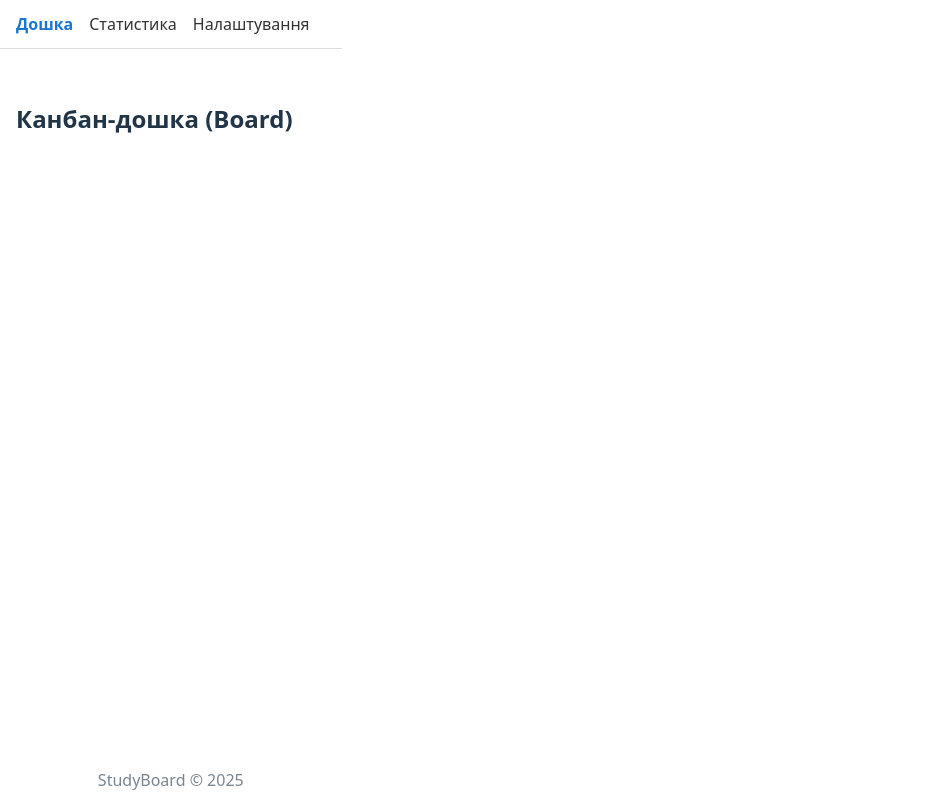
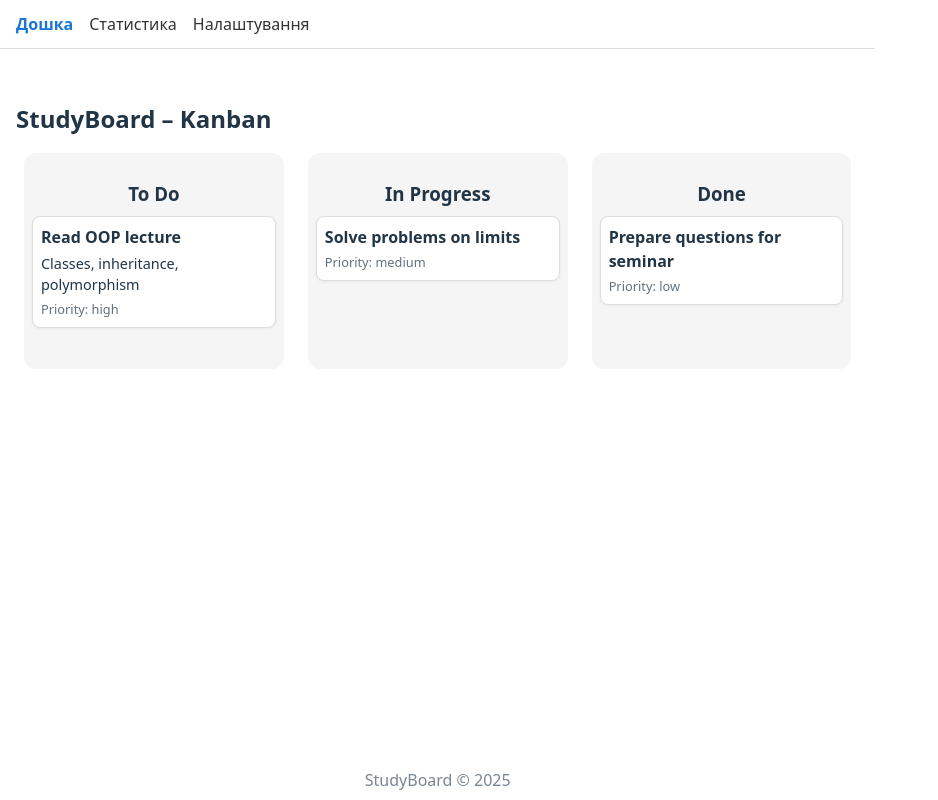
Before and after one commit to gachibasers/lab3.sem1, a React (Vite) app in the folder studyboard/: page / in a window 1280 px wide. Shown: the whole page, without its empty margins (0-938 px from the left). Built offline with nearby package versions, Linux system fonts and the light colour scheme.

Commit message:
Add domain model and basic Kanban board

```diff
--- /dev/null
+++ b/package.json
@@ -0,0 +1,5 @@
+{
+  "dependencies": {
+    "zustand": "^5.0.9"
+  }
+}
--- a/studyboard/src/components/board/BoardPage.jsx
+++ b/studyboard/src/components/board/BoardPage.jsx
@@ -1,3 +1,21 @@
+import { useBoardStore } from "../../state/useBoardStore.js";
+import Column from "./Column.jsx";
+
 export default function BoardPage() {
-  return <h2>Канбан-дошка (Board)</h2>;
+  const board = useBoardStore((state) => state.board);
+
+  const todoTasks = board.getTasksByStatus("todo");
+  const inProgressTasks = board.getTasksByStatus("in-progress");
+  const doneTasks = board.getTasksByStatus("done");
+
+  return (
+    <div>
+      <h2 style={{ marginBottom: "16px" }}>StudyBoard – Kanban</h2>
+      <div style={{ display: "flex", gap: "8px" }}>
+        <Column title="To Do" tasks={todoTasks} />
+        <Column title="In Progress" tasks={inProgressTasks} />
+        <Column title="Done" tasks={doneTasks} />
+      </div>
+    </div>
+  );
 }
--- a/studyboard/src/components/board/Column.jsx
+++ b/studyboard/src/components/board/Column.jsx
@@ -0,0 +1,25 @@
+import TaskCard from "./TaskCard.jsx";
+
+export default function Column({ title, tasks }) {
+  return (
+    <div
+      style={{
+        flex: 1,
+        margin: "0 8px",
+        backgroundColor: "#f5f5f5",
+        borderRadius: "12px",
+        padding: "8px",
+        minHeight: "200px",
+      }}
+    >
+      <h3 style={{ textAlign: "center", marginBottom: "8px" }}>{title}</h3>
+      {tasks.length === 0 ? (
+        <div style={{ fontSize: "0.85rem", opacity: 0.6, textAlign: "center" }}>
+          No tasks
+        </div>
+      ) : (
+        tasks.map((task) => <TaskCard key={task.id} task={task} />)
+      )}
+    </div>
+  );
+}
--- a/studyboard/src/components/board/TaskCard.jsx
+++ b/studyboard/src/components/board/TaskCard.jsx
@@ -0,0 +1,22 @@
+export default function TaskCard({ task }) {
+  return (
+    <div
+      style={{
+        border: "1px solid #ddd",
+        borderRadius: "8px",
+        padding: "8px",
+        marginBottom: "8px",
+        backgroundColor: "#fff",
+        boxShadow: "0 1px 3px rgba(0,0,0,0.05)",
+      }}
+    >
+      <div style={{ fontWeight: "bold", marginBottom: "4px" }}>{task.title}</div>
+      {task.description && (
+        <div style={{ fontSize: "0.9rem", marginBottom: "4px" }}>{task.description}</div>
+      )}
+      <div style={{ fontSize: "0.8rem", opacity: 0.7 }}>
+        Priority: {task.priority ?? "medium"}
+      </div>
+    </div>
+  );
+}
--- a/studyboard/src/domain/Board.js
+++ b/studyboard/src/domain/Board.js
@@ -0,0 +1,35 @@
+import { Task } from "./Task.js";
+import { Course } from "./Course.js";
+
+export class Board {
+  constructor({ tasks = [], courses = [] } = {}) {
+    this.tasks = tasks.map((t) => (t instanceof Task ? t : new Task(t)));
+    this.courses = courses.map((c) => (c instanceof Course ? c : new Course(c)));
+  }
+
+  addCourse(courseData) {
+    const course = courseData instanceof Course ? courseData : new Course(courseData);
+    this.courses.push(course);
+    return course;
+  }
+
+  addTask(taskData) {
+    const task = taskData instanceof Task ? taskData : new Task(taskData);
+    this.tasks.push(task);
+    return task;
+  }
+
+  removeTask(taskId) {
+    this.tasks = this.tasks.filter((t) => t.id !== taskId);
+  }
+
+  moveTask(taskId, newStatus) {
+    const task = this.tasks.find((t) => t.id === taskId);
+    if (!task) return;
+    task.status = newStatus;
+  }
+
+  getTasksByStatus(status) {
+    return this.tasks.filter((t) => t.status === status);
+  }
+}
--- a/studyboard/src/domain/Course.js
+++ b/studyboard/src/domain/Course.js
@@ -0,0 +1,15 @@
+export class Course {
+  constructor({ id, name, color = "#1976d2" }) {
+    this.id = id;
+    this.name = name;
+    this.color = color;
+  }
+
+  rename(newName) {
+    this.name = newName;
+  }
+
+  changeColor(newColor) {
+    this.color = newColor;
+  }
+}
--- a/studyboard/src/domain/Task.js
+++ b/studyboard/src/domain/Task.js
@@ -0,0 +1,37 @@
+export class Task {
+  constructor({
+    id,
+    title,
+    description = "",
+    courseId = null,
+    status = "todo", // "todo" | "in-progress" | "done"
+    priority = "medium", // "low" | "medium" | "high"
+    deadline = null,
+    createdAt = new Date().toISOString(),
+  }) {
+    this.id = id;
+    this.title = title;
+    this.description = description;
+    this.courseId = courseId;
+    this.status = status;
+    this.priority = priority;
+    this.deadline = deadline;
+    this.createdAt = createdAt;
+  }
+
+  start() {
+    this.status = "in-progress";
+  }
+
+  markDone() {
+    this.status = "done";
+  }
+
+  updateDetails({ title, description, priority, deadline, courseId }) {
+    if (title !== undefined) this.title = title;
+    if (description !== undefined) this.description = description;
+    if (priority !== undefined) this.priority = priority;
+    if (deadline !== undefined) this.deadline = deadline;
+    if (courseId !== undefined) this.courseId = courseId;
+  }
+}
--- a/studyboard/src/state/useBoardStore.js
+++ b/studyboard/src/state/useBoardStore.js
@@ -0,0 +1,60 @@
+import { create } from "zustand";
+import { Board } from "../domain/Board.js";
+
+function createInitialBoard() {
+  const initialCourses = [
+    { id: "course-oop", name: "OOP", color: "#1976d2" },
+    { id: "course-math", name: "Math analysis", color: "#d32f2f" },
+  ];
+
+  const initialTasks = [
+    {
+      id: "t1",
+      title: "Read OOP lecture",
+      description: "Classes, inheritance, polymorphism",
+      courseId: "course-oop",
+      status: "todo",
+      priority: "high",
+    },
+    {
+      id: "t2",
+      title: "Solve problems on limits",
+      courseId: "course-math",
+      status: "in-progress",
+      priority: "medium",
+    },
+    {
+      id: "t3",
+      title: "Prepare questions for seminar",
+      courseId: "course-oop",
+      status: "done",
+      priority: "low",
+    },
+  ];
+
+  return new Board({ tasks: initialTasks, courses: initialCourses });
+}
+
+export const useBoardStore = create((set, get) => ({
+  board: createInitialBoard(),
+
+  addTask(taskData) {
+    const currentBoard = get().board;
+    const newBoard = new Board({
+      tasks: currentBoard.tasks,
+      courses: currentBoard.courses,
+    });
+    newBoard.addTask(taskData);
+    set({ board: newBoard });
+  },
+
+  moveTask(taskId, newStatus) {
+    const currentBoard = get().board;
+    const newBoard = new Board({
+      tasks: currentBoard.tasks,
+      courses: currentBoard.courses,
+    });
+    newBoard.moveTask(taskId, newStatus);
+    set({ board: newBoard });
+  },
+}));
```
Also changed, not shown: 1 other file (tests, documents, lock files or other folders).
